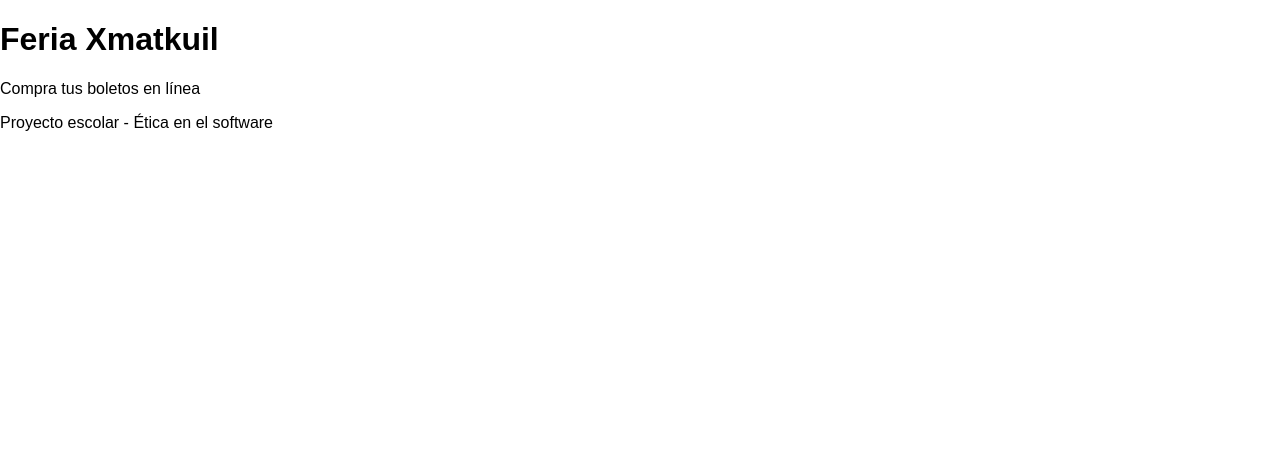
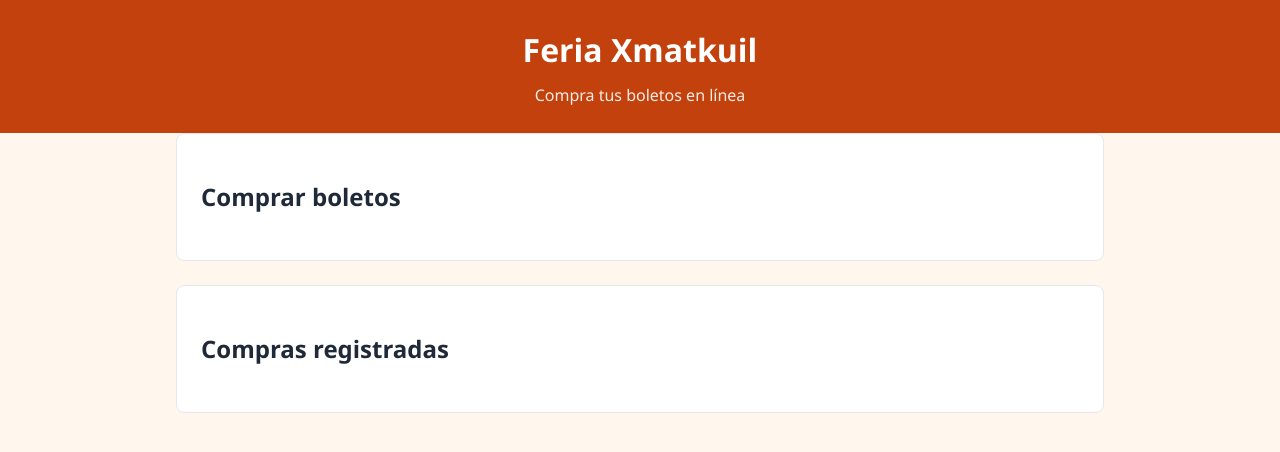
Before and after one commit to e26082078-bit/xmatkuil-ticket-booth, a plain HTML site: page index.html in a window 1280 px wide. Drawn offline with Linux system fonts and the light colour scheme.

Commit message:
docs: add team roles in README and establish base design system

```diff
--- a/app.js
+++ b/app.js
@@ -1,2 +1,28 @@
-// Business logic to be implemented in feature/logic
-console.log("Xmatkuil ticket booth loaded");
+"use strict";
+
+/**
+ * Xmatkuil Ticket Booth - base application script.
+ * Business logic (validation, price calculation, purchase registry)
+ * will be implemented in the feature/logic branch.
+ */
+
+// ===== Application state =====
+const state = {
+  purchases: [],
+};
+
+// ===== DOM references =====
+// Elements are added by feature/ui. Query them here once they exist.
+const dom = {
+  formSection: document.getElementById("ticket-form-section"),
+  purchasesSection: document.getElementById("purchases-section"),
+};
+
+// ===== Initialization =====
+function init() {
+  // TODO (feature/logic): attach form event listeners
+  // TODO (feature/logic): render the purchases table from state
+  console.log("Xmatkuil ticket booth loaded");
+}
+
+document.addEventListener("DOMContentLoaded", init);
--- a/index.html
+++ b/index.html
@@ -3,28 +3,31 @@
 <head>
   <meta charset="UTF-8">
   <meta name="viewport" content="width=device-width, initial-scale=1.0">
+  <meta name="description" content="Compra tus boletos en línea para la Feria Xmatkuil.">
   <title>Boletera Feria Xmatkuil</title>
   <link rel="stylesheet" href="styles.css">
 </head>
 <body>
-  <header>
-    <h1>Feria Xmatkuil</h1>
-    <p>Compra tus boletos en línea</p>
+  <a class="skip-link" href="#main-content">Saltar al contenido</a>
+
+  <header class="site-header">
+    <div class="container">
+      <h1>Feria Xmatkuil</h1>
+      <p class="tagline">Compra tus boletos en línea</p>
+    </div>
   </header>
 
-  <main>
-    <section id="ticket-form-section">
-      <!-- Frontend: purchase form -->
+  <main id="main-content" class="container">
+    <section id="ticket-form-section" aria-labelledby="form-title">
+      <h2 id="form-title">Comprar boletos</h2>
+      <!-- Frontend (feature/ui): purchase form goes here -->
     </section>
 
-    <section id="purchases-section">
-      <!-- Frontend: purchases table -->
+    <section id="purchases-section" aria-labelledby="purchases-title">
+      <h2 id="purchases-title">Compras registradas</h2>
+      <!-- Frontend (feature/ui): purchases table goes here -->
     </section>
   </main>
-
-  <footer>
-    <p>Proyecto escolar - Ética en el software</p>
-  </footer>
 
   <script src="app.js"></script>
 </body>
--- a/styles.css
+++ b/styles.css
@@ -1,6 +1,114 @@
-/* Base styles - UI to be built in feature/ui */
+/* ===== Design tokens ===== */
+:root {
+  --color-primary: #c2410c;
+  --color-primary-dark: #9a3412;
+  --color-accent: #15803d;
+  --color-bg: #fff7ed;
+  --color-surface: #ffffff;
+  --color-text: #1f2937;
+  --color-muted: #6b7280;
+  --color-border: #e5e7eb;
+  --color-danger: #b91c1c;
+
+  --radius: 8px;
+  --space-1: 0.5rem;
+  --space-2: 1rem;
+  --space-3: 1.5rem;
+  --space-4: 2rem;
+  --max-width: 960px;
+  --font-base: "Segoe UI", Roboto, Arial, sans-serif;
+}
+
+/* ===== Reset ===== */
+*,
+*::before,
+*::after {
+  box-sizing: border-box;
+}
+
 body {
-  font-family: Arial, sans-serif;
   margin: 0;
-  padding: 0;
+  font-family: var(--font-base);
+  line-height: 1.6;
+  color: var(--color-text);
+  background: var(--color-bg);
 }
+
+img {
+  max-width: 100%;
+  display: block;
+}
+
+/* ===== Layout ===== */
+.container {
+  width: 100%;
+  max-width: var(--max-width);
+  margin: 0 auto;
+  padding: 0 var(--space-2);
+}
+
+main {
+  padding-top: var(--space-4);
+  padding-bottom: var(--space-4);
+}
+
+main section {
+  background: var(--color-surface);
+  border: 1px solid var(--color-border);
+  border-radius: var(--radius);
+  padding: var(--space-3);
+  margin-bottom: var(--space-3);
+}
+
+/* ===== Header ===== */
+.site-header {
+  background: var(--color-primary);
+  color: #fff;
+  padding: var(--space-3) 0;
+  text-align: center;
+}
+
+.site-header h1 {
+  margin: 0;
+}
+
+.tagline {
+  margin: var(--space-1) 0 0;
+  opacity: 0.9;
+}
+
+/* ===== Accessibility ===== */
+.skip-link {
+  position: absolute;
+  left: -999px;
+  top: 0;
+  background: var(--color-text);
+  color: #fff;
+  padding: var(--space-1) var(--space-2);
+  z-index: 100;
+}
+
+.skip-link:focus {
+  left: 0;
+}
+
+:focus-visible {
+  outline: 3px solid var(--color-accent);
+  outline-offset: 2px;
+}
+
+.visually-hidden {
+  position: absolute;
+  width: 1px;
+  height: 1px;
+  overflow: hidden;
+  clip: rect(0 0 0 0);
+  white-space: nowrap;
+}
+
+/* ===== Responsive ===== */
+@media (max-width: 600px) {
+  main section {
+    padding: var(--space-2);
+  }
+}
```
Also changed, not shown: 1 other file.
